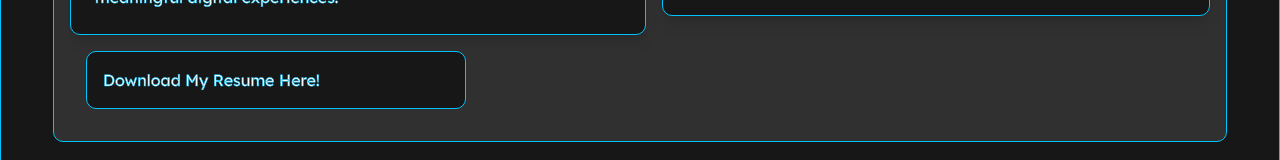
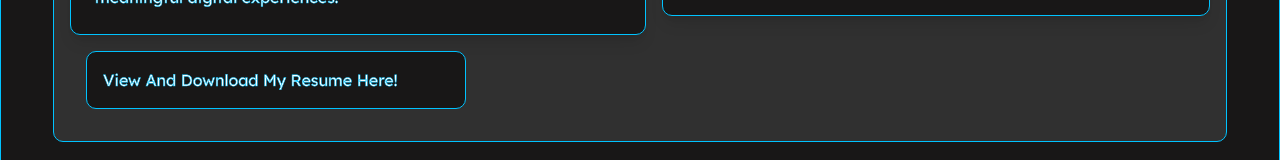
Before and after one commit to Midasantiago/Michael-Dev-Portfolio, a React (Vite) app: page /contact in a window 1280 px wide. Shown: the part 696-856 px from the top of the page. Built offline with nearby package versions, Linux system fonts and the light colour scheme.

Commit message:
Changed Resume Function

```diff
--- a/src/pages/Contact.jsx
+++ b/src/pages/Contact.jsx
@@ -66,8 +66,8 @@ const Contact = () => {
                     </div>
                 </div>
                 <div className="resume w-1/3 p-4 m-4 ">
-                    <a className="resume-down" href={Resume} download='NEWRESUME_3_17_25.pdf'>
-                        Download My Resume Here!
+                    <a className="resume-down" href={Resume} target="_blank" rel="noopener noreferrer">
+                        View And Download My Resume Here!
                     </a>
                 </div>
             </div>
```
